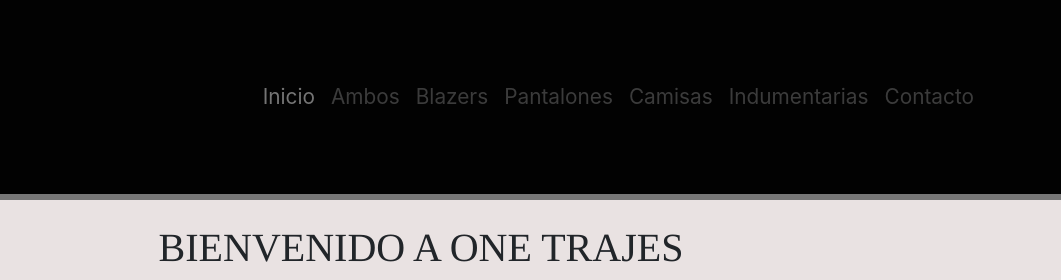
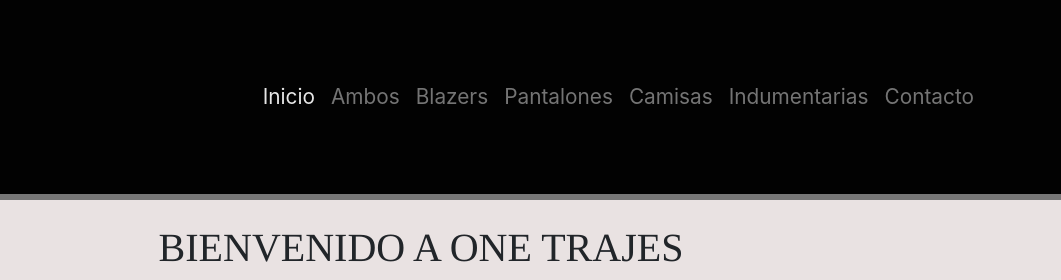
Before and after one commit to CrissJaimes/One-Trajes-Coder, a website: page index.html in a window 1280 px wide. Shown: the top 280 px of the page, 219-1280 px from the left. Drawn offline with nearby package versions, Linux system fonts and the light colour scheme.

Commit message:
arreglo del nav

```diff
--- a/scss/partials/_header.scss
+++ b/scss/partials/_header.scss
@@ -14,7 +14,7 @@
 }
 
 .nav{
-    opacity: 0.45;
+    opacity: 0.90;
     transition: opacity 1s ease 0s;
         &:hover{
             opacity: 1;
```
Also changed, not shown: css/main.css.
